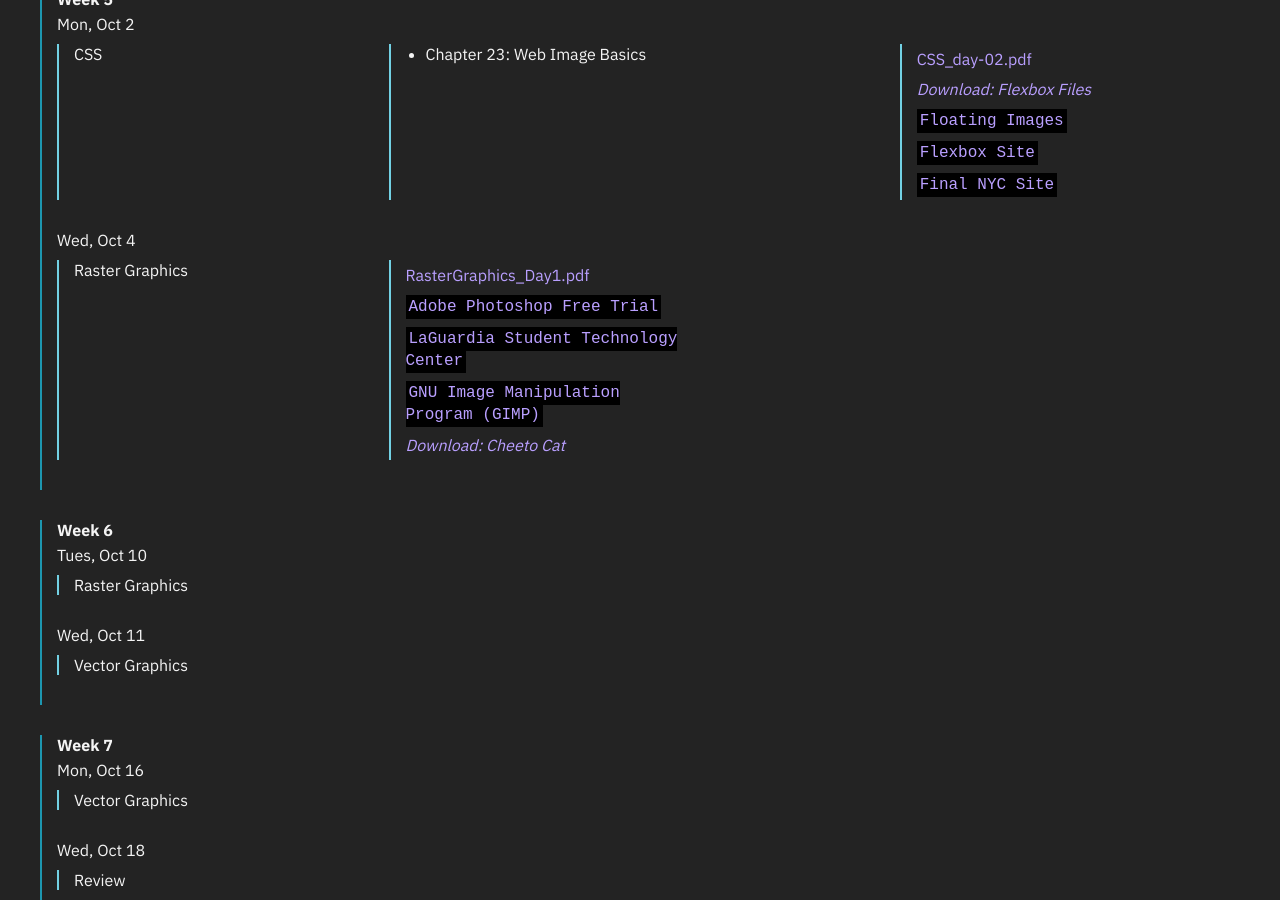
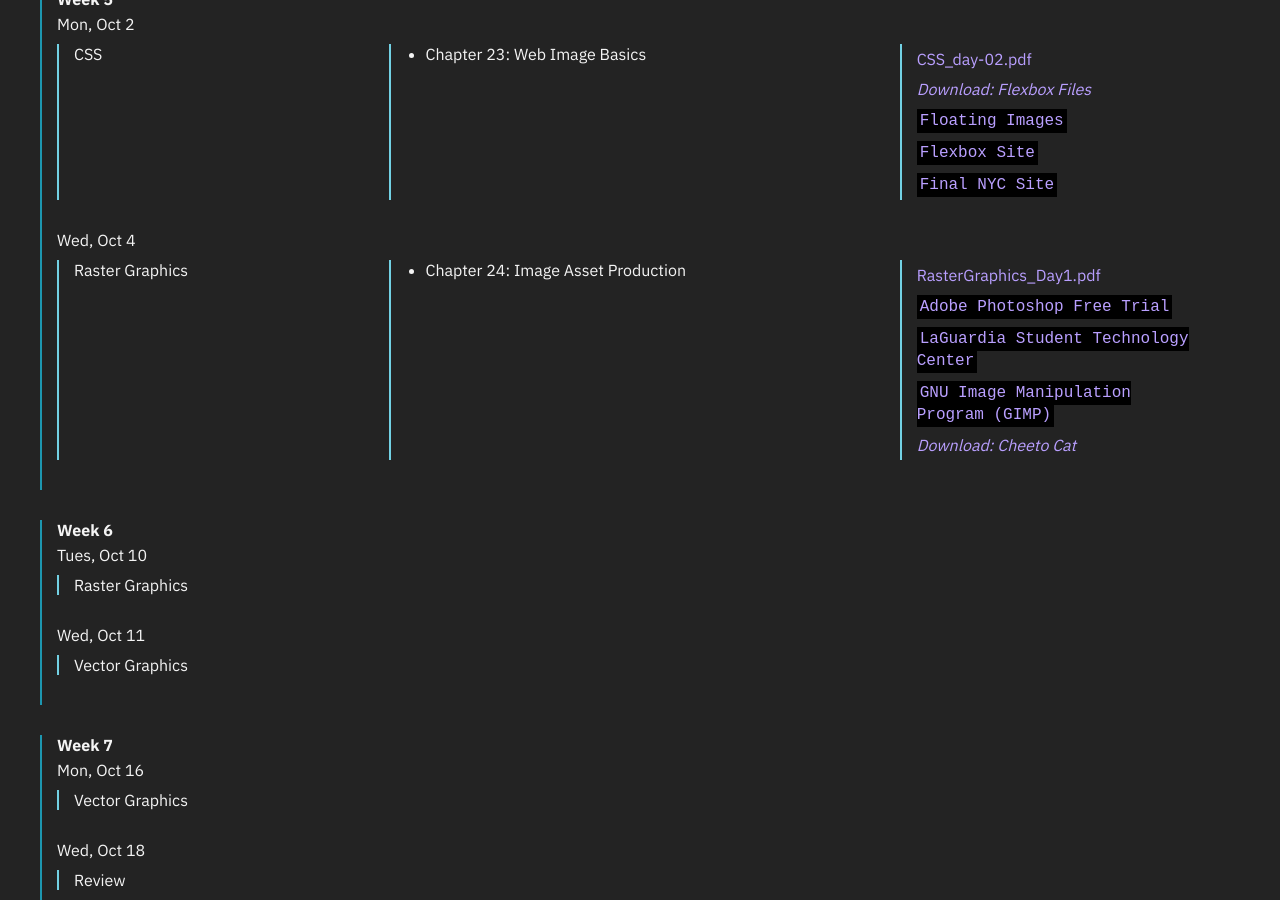
Before and after one commit to emilydidthis/CSCI-UA.004-Fall23, a Jekyll site: the page built from schedule.markdown, in a window 1280 px wide and 900 px high, scrolled down 1233 px. Built offline with Jekyll 4.4.1, drawn with Linux system fonts in a browser that asks for light colours.

Commit message:
chapter 24 reading

```diff
--- a/_data/schedule.yaml
+++ b/_data/schedule.yaml
@@ -106,6 +106,7 @@ schedule:
           type: code
       - topics: Raster Graphics
         assigned:
+        - "Chapter 24: Image Asset Production"
         files:
         - name: RasterGraphics_Day1.pdf
           path: /assets/slides/05_RasterGraphics_Day1.pdf
```
Also changed, not shown: 2 other files.
